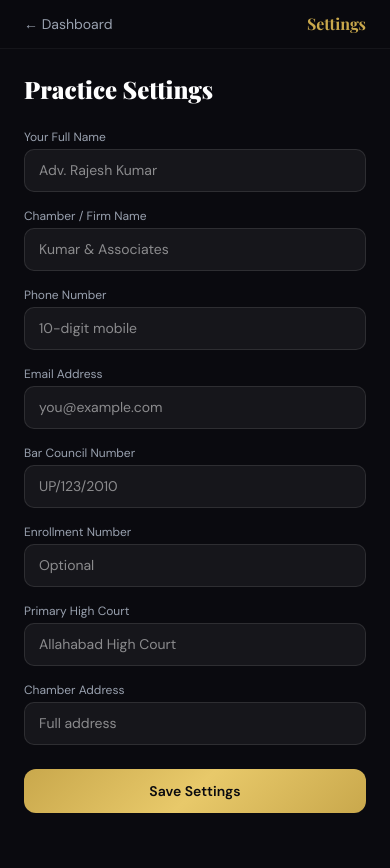
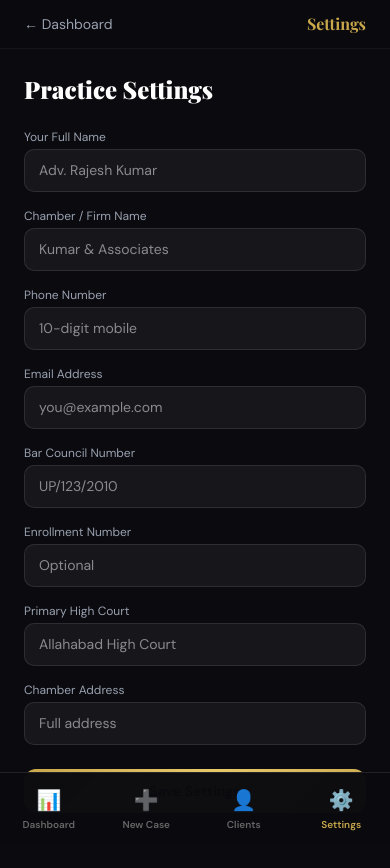
Before and after one commit to kp1153/judicial, a Next.js app: page /settings in a window 390 px wide. Shown: the top 868 px of the page. Before the commit the page ends 844 px from the top, so only its background shows below. Built offline with nearby package versions, Linux system fonts and the light colour scheme; no server answers.

Commit message:
force deploy

```diff
--- a/app/settings/page.js
+++ b/app/settings/page.js
@@ -1,4 +1,5 @@
 "use client";
+import BottomNav from "@/components/BottomNav";
 import { useState, useEffect } from "react";
 
 const S = `
@@ -87,6 +88,7 @@ export default function SettingsPage() {
           </button>
         </div>
       </div>
+          <div className="pb-16 md:pb-0"><BottomNav /></div>
     </main>
   );
 }
```
